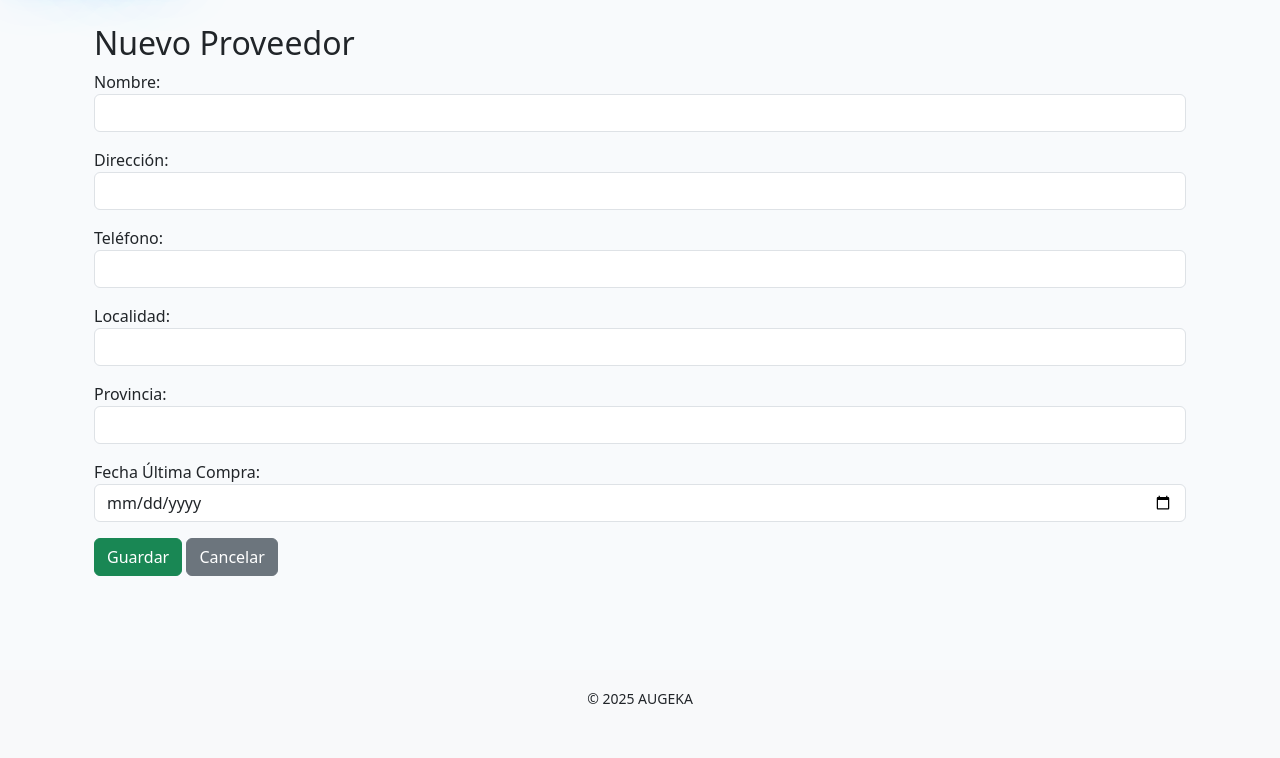
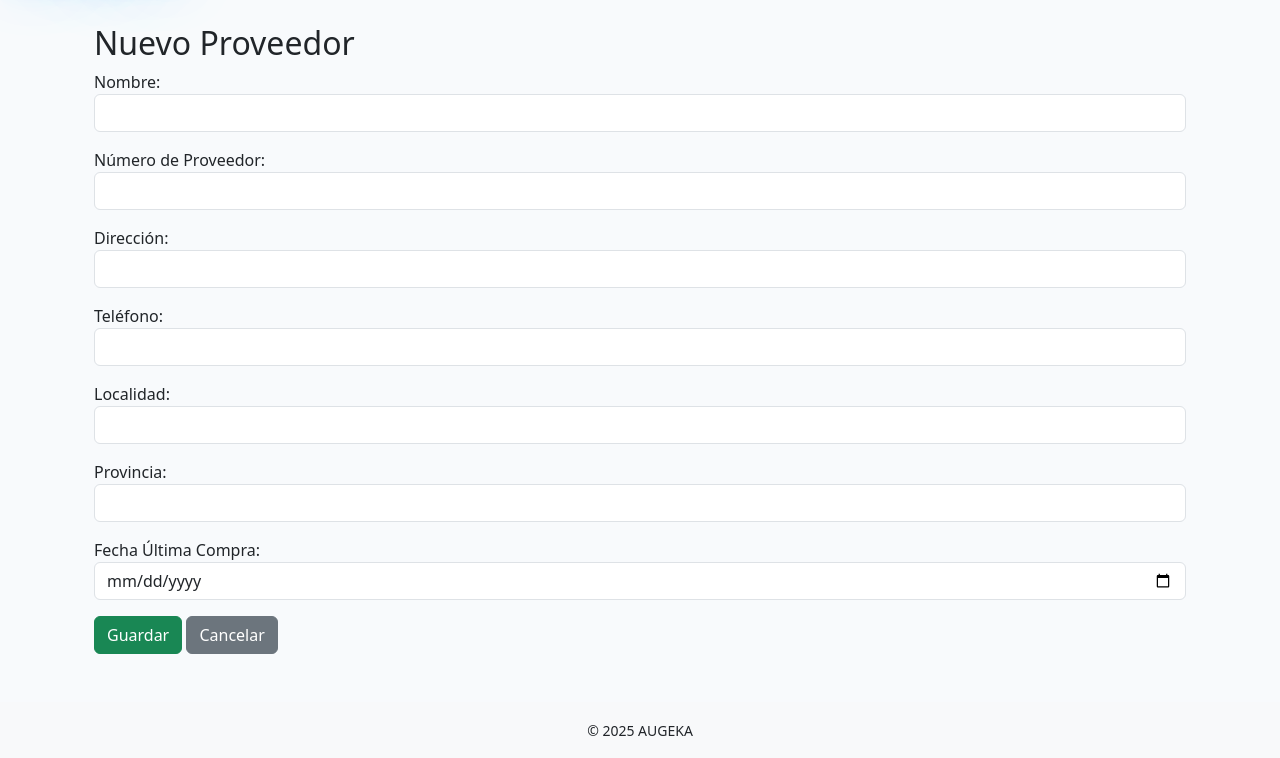
Before and after one commit to KrGabriel/Proyecto-muebleria, a Laravel app: page /proveedores/create in a window 1280 px wide. Shown: the part 74-832 px from the top of the page. Before the commit the page ends 778 px from the top, so only its background shows below. Run offline with Laravel 12, Linux system fonts and the light colour scheme; the visitor is signed in with stand-in values (Sample User, id 1); parts of the project's set-up code (start-up, migrations or seed data) failed here and were passed over.

Commit message:
Solucione error al crear cuenta bancaria, solucione error al agregar proveedor, solucione input del total de factura

```diff
--- a/app/Http/Controllers/CuentaBancariaController.php
+++ b/app/Http/Controllers/CuentaBancariaController.php
@@ -24,6 +24,7 @@ class CuentaBancariaController extends Controller
     {
         $validated = $request->validate([
             'numero_banco' => 'required|exists:bancos,numero',
+            'numero_cuenta' => 'required|integer',
         ]);
         CuentaBancaria::create($validated);
         return redirect()->route('cuentas.index')->with('success', 'Cuenta creada correctamente.');
--- a/app/Http/Controllers/ProveedorController.php
+++ b/app/Http/Controllers/ProveedorController.php
@@ -32,6 +32,7 @@ class ProveedorController extends Controller
     {
         //Valida los datos que se ingresan
         $validated = $request->validate([
+            'numero_proveedor' => 'required|integer|unique:proveedores,numero_proveedor',
             'nombre' => 'required|string|max:100',
             'direccion' => 'nullable|string',
             'telefono' => 'nullable|string|max:30',
--- a/app/Models/Proveedor.php
+++ b/app/Models/Proveedor.php
@@ -15,6 +15,7 @@ class Proveedor extends Model
 
     //Permitir asignacion masiva en estos campos
     protected $fillable = [
+        'numero_proveedor',
         'nombre',
         'direccion',
         'telefono',
--- a/resources/views/cuentas/create.blade.php
+++ b/resources/views/cuentas/create.blade.php
@@ -21,7 +21,7 @@
                     </div>
                     <div class="mb-3">
                         <label class="form-label">Número de Cuenta:</label>
-                        <input type="text" name="numero" class="form-control" value="{{ old('numero') }}" required>
+                        <input type="text" name="numero_cuenta" class="form-control" value="{{ old('numero') }}" required>
                         @error('numero') <div class="text-danger">{{ $message }}</div> @enderror
                     </div>
                     <div class="mb-3">
--- a/resources/views/facturas/create.blade.php
+++ b/resources/views/facturas/create.blade.php
@@ -23,7 +23,7 @@
                         </div>
                         <div class="mb-3">
                             <label class="form-label">Total:</label>
-                            <input type="number" name="total" id="total" class="form-control" value="{{ old('total') }}" min="0" step="0.01" readonly>
+                            <input type="number" name="total" id="total" class="form-control" value="{{ old('total') }}" min="0" step="0.01">
                             @error('total') <div class="text-danger">{{ $message }}</div> @enderror
                         </div>
                         <div class="mb-3">
--- a/resources/views/proveedores/create.blade.php
+++ b/resources/views/proveedores/create.blade.php
@@ -21,6 +21,11 @@
         <div class="mb-3">
             <label>Nombre:</label>
             <input type="text" name="nombre" class="form-control" value="{{ old('nombre') }}" required>
+        </div>
+
+        <div class="mb-3">
+            <label>Número de Proveedor:</label>
+            <input type="number" name="numero_proveedor" class="form-control" value="{{ old('numero_proveedor') }}" required>
         </div>
 
         <div class="mb-3">
```
